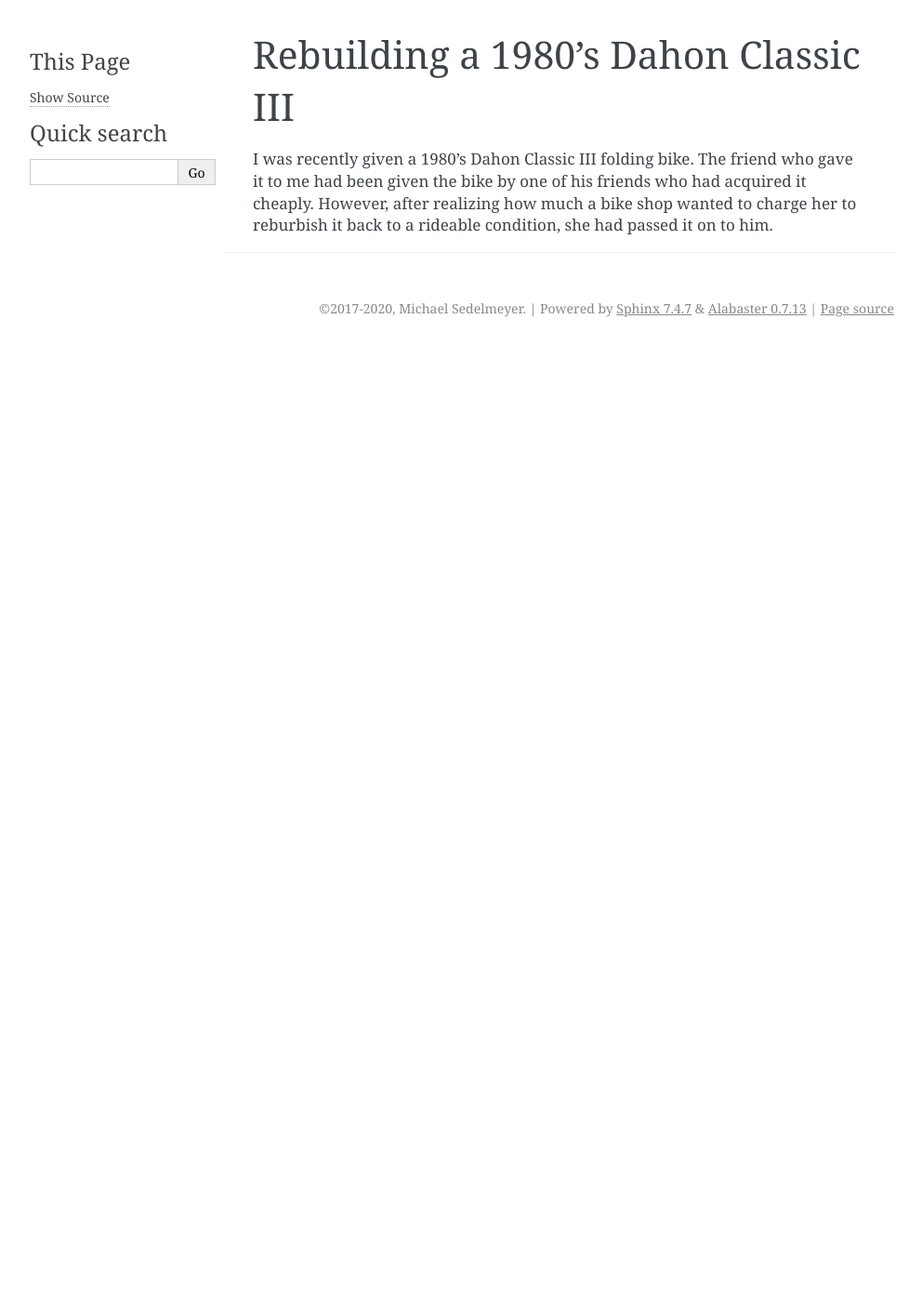
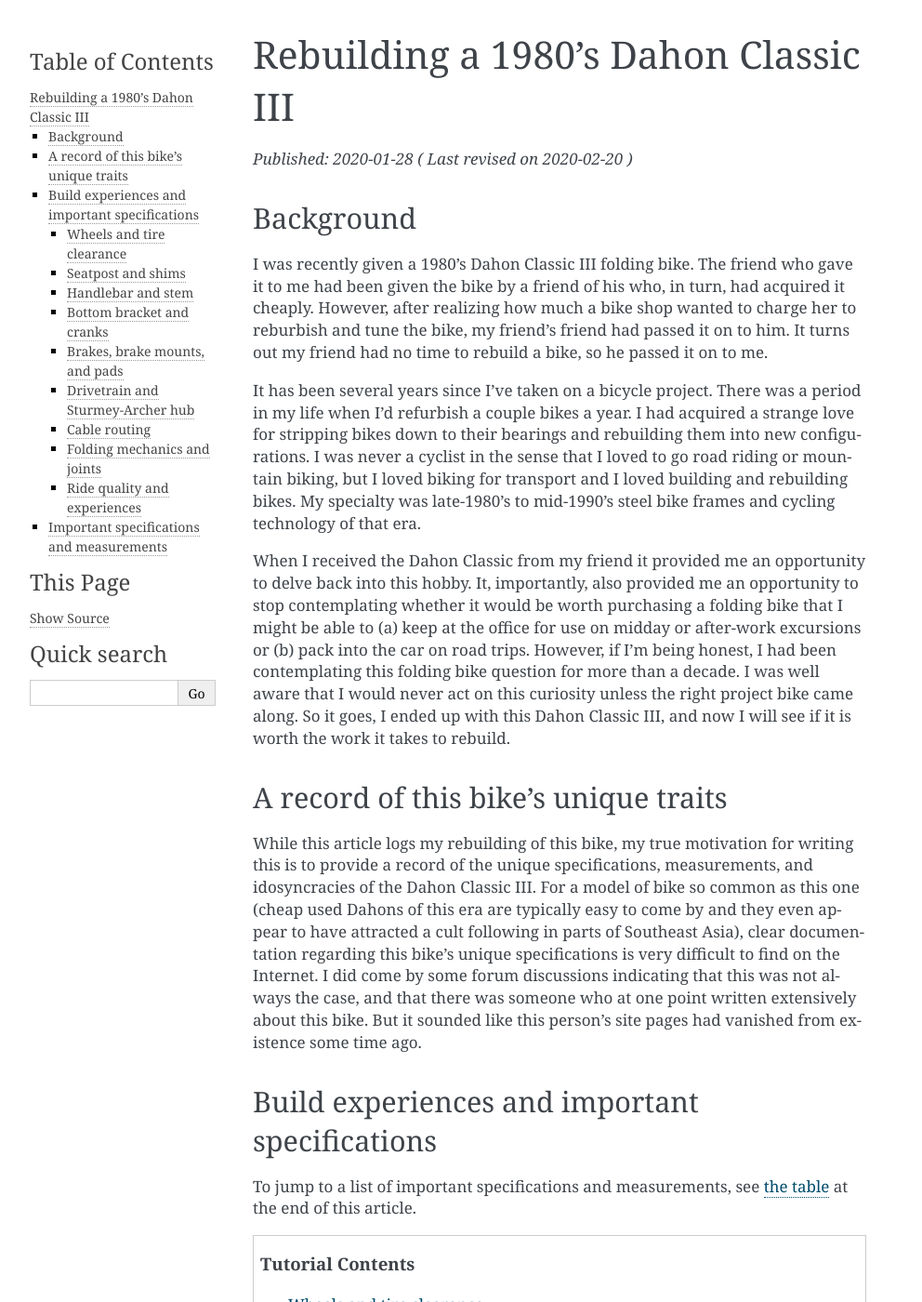
Before and after one commit to sedelmeyer/personal-website, a Sphinx documentation site: the page built from docs/articles/dahon-classic.rst, in a window 1280 px wide and 1400 px high. Shown: the whole window at 93% size, without its empty margins (148-1140 px from the left). Built offline with Sphinx 7.4.7, drawn with Linux system fonts in a browser that asks for light colours; some of the changed text lies outside the part shown.

Commit message:
art(dahon): draft intro text, start table, outline sub-sections

```diff
--- a/docs/articles/dahon-classic.rst
+++ b/docs/articles/dahon-classic.rst
@@ -1,4 +1,88 @@
 Rebuilding a 1980's Dahon Classic III
 =====================================
 
-I was recently given a 1980's Dahon Classic III folding bike. The friend who gave it to me had been given the bike by one of his friends who had acquired it cheaply. However, after realizing how much a bike shop wanted to charge her to reburbish it back to a rideable condition, she had passed it on to him.
+*Published: 2020-01-28  ( Last revised on 2020-02-20 )*
+
+Background
+----------
+
+I was recently given a 1980's Dahon Classic III folding bike. The friend who gave it to me had been given the bike by a friend of his who, in turn, had acquired it cheaply. However, after realizing how much a bike shop wanted to charge her to reburbish and tune the bike, my friend's friend had passed it on to him. It turns out my friend had no time to rebuild a bike, so he passed it on to me.
+
+It has been several years since I've taken on a bicycle project. There was a period in my life when I'd refurbish a couple bikes a year. I had acquired a strange love for stripping bikes down to their bearings and rebuilding them into new configurations. I was never a cyclist in the sense that I loved to go road riding or mountain biking, but I loved biking for transport and I loved building and rebuilding bikes. My specialty was late-1980's to mid-1990's steel bike frames and cycling technology of that era.
+
+When I received the Dahon Classic from my friend it provided me an opportunity to delve back into this hobby. It, importantly, also provided me an opportunity to stop contemplating whether it would be worth purchasing a folding bike that I might be able to (a) keep at the office for use on midday or after-work excursions or (b) pack into the car on road trips. However, if I'm being honest, I had been contemplating this folding bike question for more than a decade. I was well aware that I would never act on this curiosity unless the right project bike came along. So it goes, I ended up with this Dahon Classic III, and now I will see if it is worth the work it takes to rebuild.
+
+A record of this bike's unique traits
+-------------------------------------
+
+While this article logs my rebuilding of this bike, my true motivation for writing this is to provide a record of the unique specifications, measurements, and idosyncracies of the Dahon Classic III. For a model of bike so common as this one (cheap used Dahons of this era are typically easy to come by and they even appear to have attracted a cult following in parts of Southeast Asia), clear documentation regarding this bike's unique specifications is very difficult to find on the Internet. I did come by some forum discussions indicating that this was not always the case, and that there was someone who at one point written extensively about this bike. But it sounded like this person's site pages had vanished from existence some time ago.
+
+Build experiences and important specifications
+----------------------------------------------
+
+To jump to a list of important specifications and measurements, see `the table <specs>`_ at the end of this article.
+
+.. contents:: Tutorial Contents
+  :local:
+  :depth: 1
+  :backlinks: top
+
+Wheels and tire clearance
+^^^^^^^^^^^^^^^^^^^^^^^^^
+
+Seatpost and shims
+^^^^^^^^^^^^^^^^^^
+
+Handlebar and stem
+^^^^^^^^^^^^^^^^^^
+
+Bottom bracket and cranks
+^^^^^^^^^^^^^^^^^^^^^^^^^
+
+Brakes, brake mounts, and pads
+^^^^^^^^^^^^^^^^^^^^^^^^^^^^^^
+
+Drivetrain and Sturmey-Archer hub
+^^^^^^^^^^^^^^^^^^^^^^^^^^^^^^^^^
+
+Cable routing
+^^^^^^^^^^^^^
+
+Folding mechanics and joints
+^^^^^^^^^^^^^^^^^^^^^^^^^^^^
+
+Ride quality and experiences
+^^^^^^^^^^^^^^^^^^^^^^^^^^^^
+
+.. _specs:
+
+Important specifications and measurements
+-----------------------------------------
+
+For useful reference, below is a table outlining the important measurements and specifications related to this bike frame:
+
+.. list-table::
+    :widths: auto
+    :header-rows: 1
+
+    * - Part
+      - Measurement
+      - Notes
+    * - Wheel diameter
+      - 16 x 1.75 (305 mm ISO)
+      - The wheels are ISO 305 mm 16 inch wheels (i.e. decimal sized), not the slightly larger standard used on current Bromptons, which is ISO 349 mm (i.e. fractional sized). See Sheldon Brown's `article on tire sizing <https://sheldonbrown.com/tire-sizing.html>`_ for more details.
+    * - Tire clearance
+      - XX tire width
+      - The original tires that came with this bike were labeled 16 x 1.75 (expected to be 45 mm), but their actual mounted width was closer to 16 x 1.50 (38 mm). Due to limited front fork clearance, I needed to use a modern 16 x 1.50 or 38 mm width tire.
+    * - Front hub width
+      - 64 mm o.l.d.
+      -
+
+bottom bracket shell: ~68mm, english thread, 117mm axle
+front dropouts: 64mm o.l.d.
+rear forks: 110mm o.l.d.
+wheel diameter: 16x1.75 (305)
+seat post: 33.9mm lower tube, ???mm upper tube, ??? frame interior
+stem tube: ???mm tube, 25.4mm handlebar clamp
+front brake: ???mm caliper reach
+rear break: ???mm caliper reach
```
